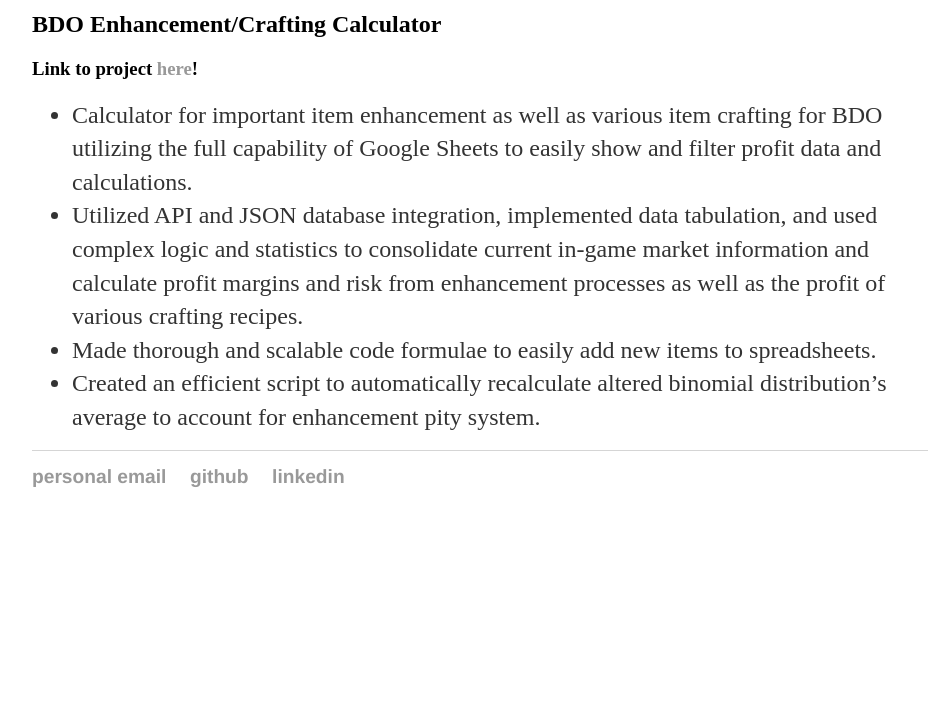
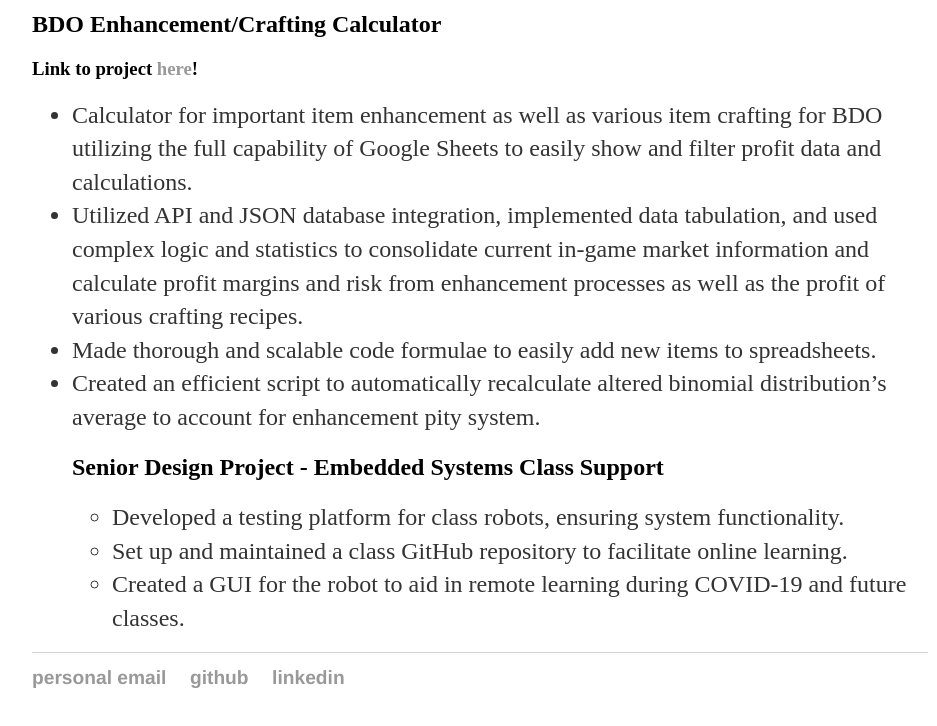
Before and after one commit to nnordling365/nnordling365.github.io, a plain HTML site: page projects.html in a window 1280 px wide. Shown: the part 202-928 px from the top of the page, without its empty margins (160-1097 px from the left). Before the commit the page ends 800 px from the top, so only its background shows below. Drawn offline with Linux system fonts and the light colour scheme.

Commit message:
Update projects.html

```diff
--- a/projects.html
+++ b/projects.html
@@ -31,6 +31,11 @@
 					<li>Made thorough and scalable code formulae to easily add new items to spreadsheets.</li>
 					<li>Created an efficient script to automatically recalculate altered binomial distribution’s average to account for enhancement pity system.</li>
 
+				<h2>Senior Design Project - Embedded Systems Class Support</h2>
+				<ul>
+					<li>Developed a testing platform for class robots, ensuring system functionality.</li>
+					<li>Set up and maintained a class GitHub repository to facilitate online learning.</li>
+					<li>Created a GUI for the robot to aid in remote learning during COVID-19 and future classes.</li>
 				<!--
 				<h1>Senior Design</h1>
 				<h2>Using Open Source Intelligence to Visualize Industrial Controller Risk</h2>
```
